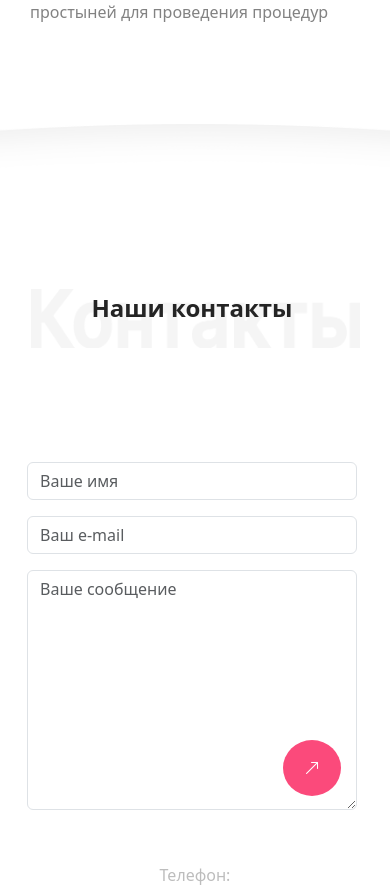
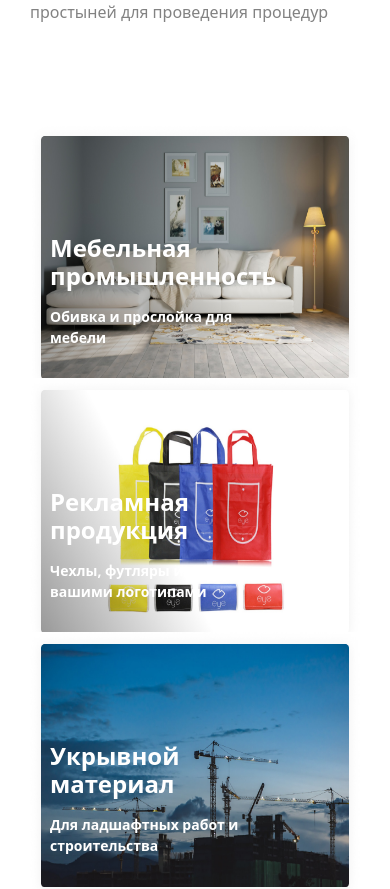
Before and after one commit to akbarjon07/ubd-group, a React (Create React App) app: page / in a window 390 px wide. Shown: the part 4028-4917 px from the top of the page. Built offline with nearby package versions, Linux system fonts and the light colour scheme.

Commit message:
seventh commit

```diff
--- a/src/App.js
+++ b/src/App.js
@@ -19,7 +19,7 @@ function App() {
         <Hero/>
         <About/>
         <Product/>
-        {/* <Category/> */}
+        <Category/>
         <Contacts/>
       </main>
       <Footer/>
--- a/src/components/Category/category.css
+++ b/src/components/Category/category.css
@@ -18,3 +18,14 @@
 .category-section__item + .category-section__item {
     margin-top: -150px;
 }
+
+
+@media screen and (min-width: 320px) and (max-width: 480px) {
+    .category-section {
+        background: none;
+    }
+
+    .category-section__item + .category-section__item {
+        margin-top: -130px;
+    }
+}
--- a/src/components/CategoryCard/CategoryCard.jsx
+++ b/src/components/CategoryCard/CategoryCard.jsx
@@ -4,7 +4,7 @@ export const CategoryCard = (props) => {
 
     return (
         <div className='category-card'>
-            <img className='category-card__img' src={props.img} alt="img" width={1120} height={720}/>
+            <img className='category-card__img' src={props.img} alt="img"/>
 
             <div className='category-card__wrapper'>
                 <h4 className='category-card___title'>{props.title}</h4>
--- a/src/components/CategoryCard/categoryCard.css
+++ b/src/components/CategoryCard/categoryCard.css
@@ -1,6 +1,7 @@
 .category-card__img {
     display: block;
-    position: relative;
+    width: 1200px;
+    height: 720px;
 }
 
 .category-card__wrapper {
@@ -34,3 +35,31 @@
     line-height: 150%;
     color: #FFFFFF;
 }
+
+
+@media screen and (min-width: 320px) and (max-width: 480px) {
+    .category-card__img {
+        width: 330px;
+        height: 270px;
+    }
+
+    .category-card__wrapper {
+        width: 230px;
+        height: 114px;
+        position: relative;
+        padding: 0;
+        background: none;
+        backdrop-filter: blur(0);
+        bottom: 160px;
+        left: 20px;
+    }
+
+    .category-card___title {
+        font-size: 24px;
+        line-height: 28px;
+    }
+
+    .category-card__desc {
+        font-size: 14px;
+    }
+}
```
